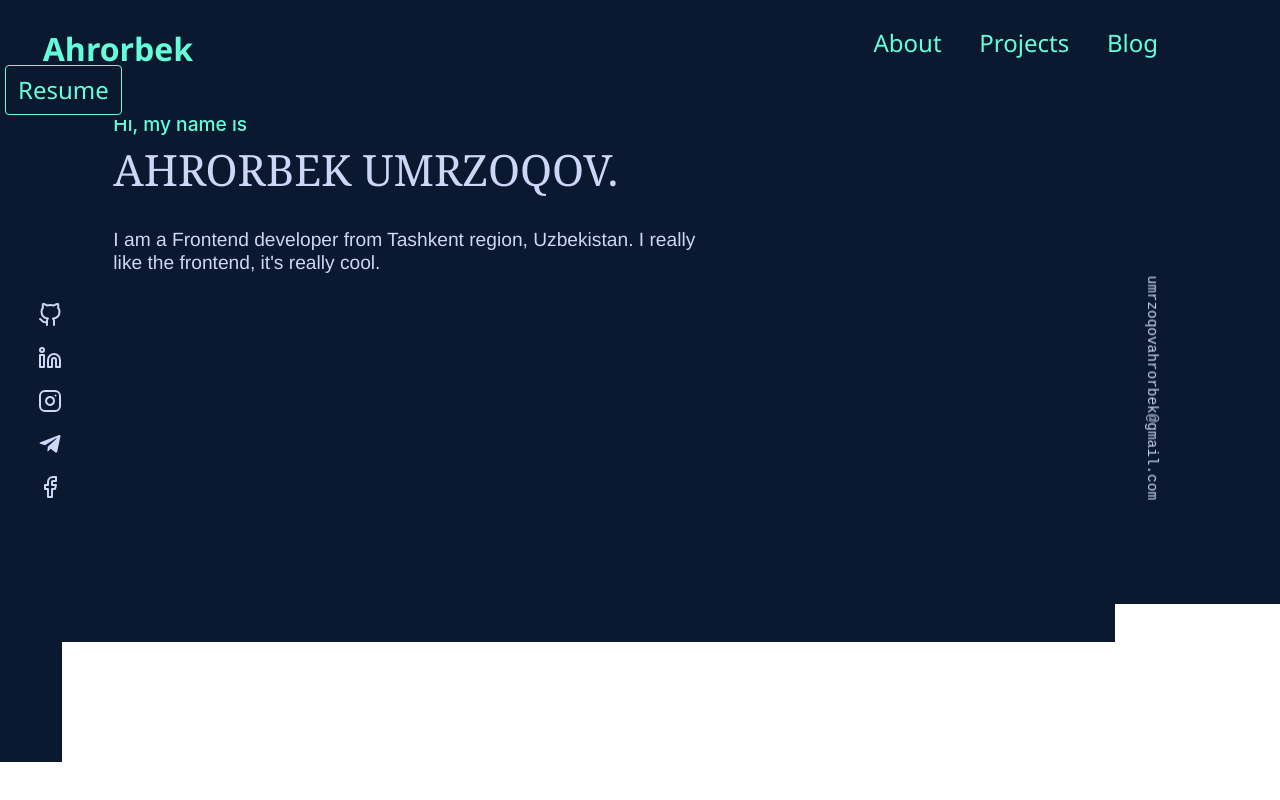
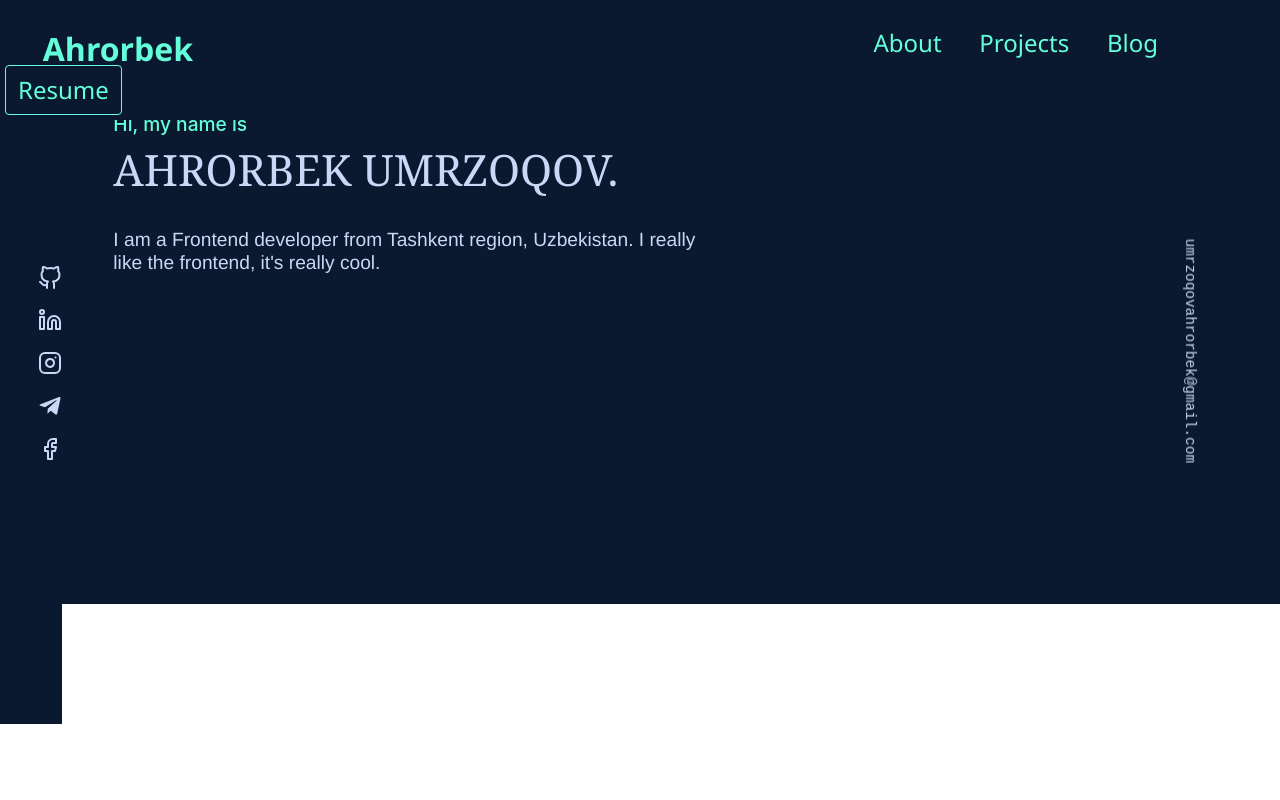
Before and after one commit to AhrorShoH/for-portfolio, a React (Create React App) app: page / in a window 1280 px wide. Built offline with nearby package versions, Linux system fonts and the light colour scheme.

Commit message:
Update contact.css

```diff
--- a/src/contact/contact.css
+++ b/src/contact/contact.css
@@ -1,4 +1,5 @@
 .icons {
+    padding-top: -1cm;
     padding-left: 1.5cm;
     background-color: #0A192F;
     position: fixed;
@@ -50,6 +51,7 @@
     margin-top: -14.1cm;
   }
   .mail {
+    margin-right: -1cm;
     padding-right: 2cm;
     padding-left: 31cm;
     background-color: #0A192F;
@@ -369,7 +371,6 @@
     padding-left: 1cm;
     background-color: #0A192F;
     position: fixed;
-    padding-top: 1cm;
 }
 
 #icongithub {
@@ -418,9 +419,9 @@
     margin-top: -14.1cm;
   }
   .mail {
-    padding-top: 1cm;
+    padding-top: -1cm;
     padding-right: 2cm;
-    padding-left: 27.5cm;
+    padding-left: 28.5cm;
     background-color: #0A192F;
     position: fixed;
   }
```
